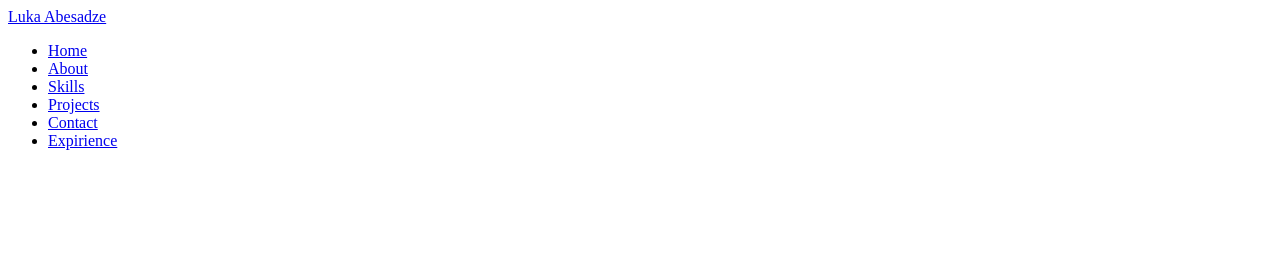
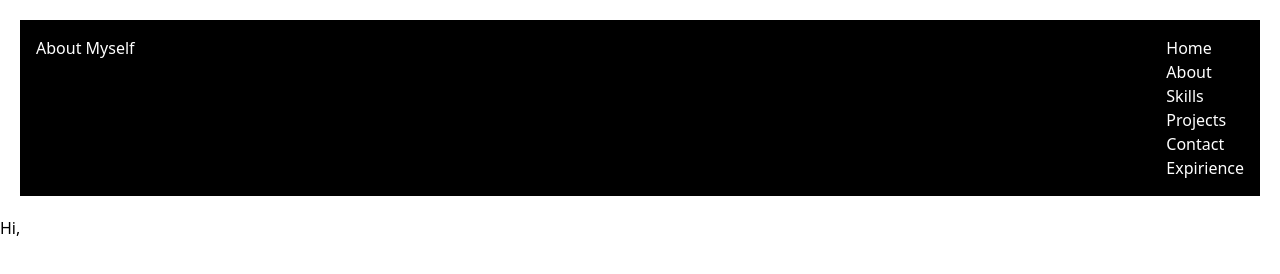
Before and after one commit to lukaabesadze33-jpg/portfolio, a plain HTML site: page index.html in a window 1280 px wide. Drawn offline with nearby package versions, Linux system fonts and the light colour scheme.

Commit message:
Added Header

```diff
--- a/index.html
+++ b/index.html
@@ -3,13 +3,13 @@
 <head>
     <meta charset="UTF-8">
     <meta name="viewport" content="width=device-width, initial-scale=1.0">
-    <title>Document</title>
+    <title>About Myself</title>
+    <script src="https://cdn.tailwindcss.com"></script>
 </head>
 <body>
+    <header class="p-4 m-4 bg-black flex justify-between text-white border-4 border-white">
+    <h1>About Myself</h1>
     <nav>
-        <div class="logo">
-            <a href="#home">Luka Abesadze</a>
-        </div>
         <ul>
             <li><a href="#home">Home</a></li>
             <li><a href="#about">About</a></li>
@@ -19,5 +19,10 @@
             <li><a href="#expirience">Expirience</a></li>
         </ul>
     </nav>
+    </header>
+
+    <section id="home">
+        <p>Hi,</p>
+    </section>
 </body>
 </html>
```
